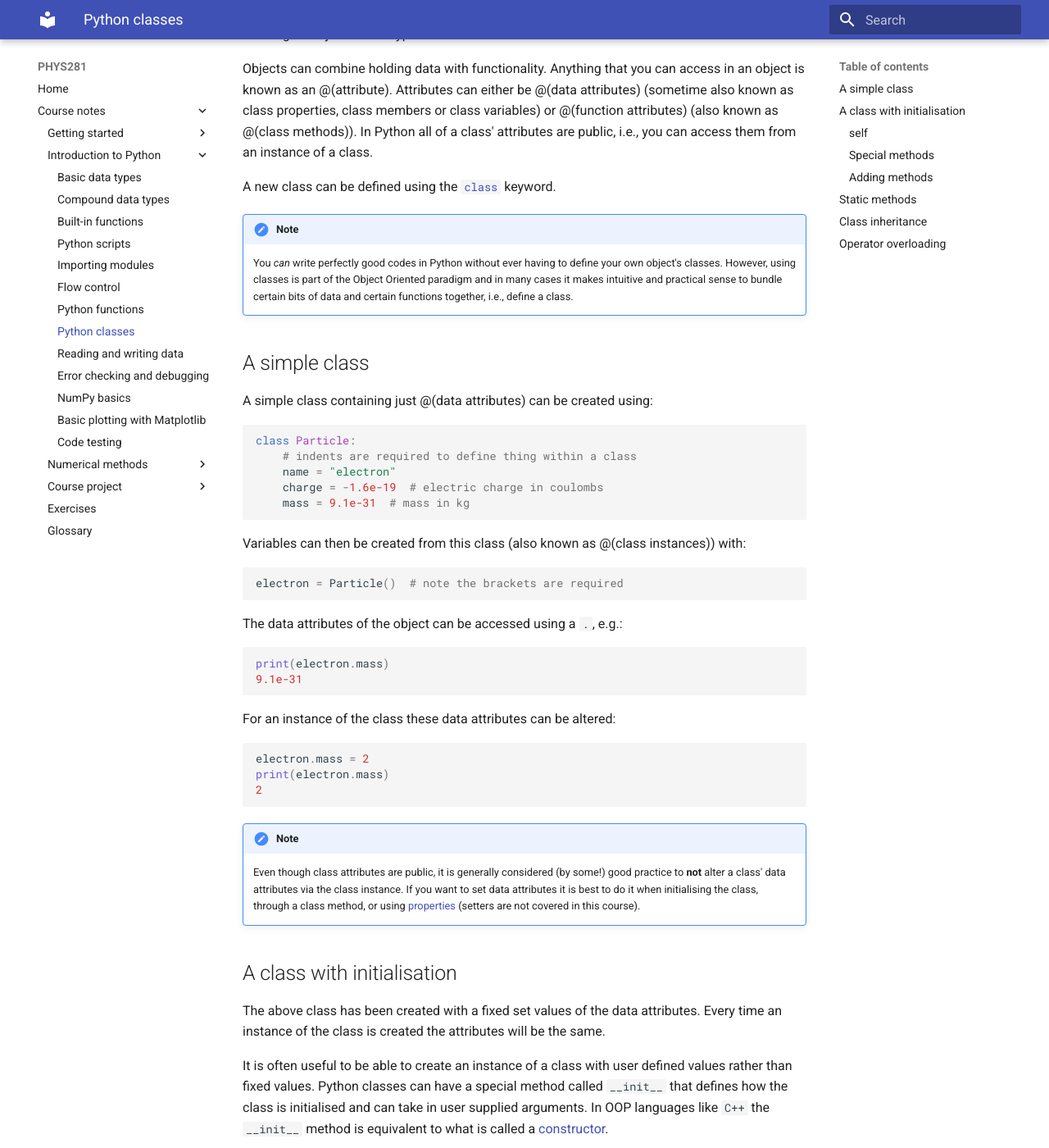
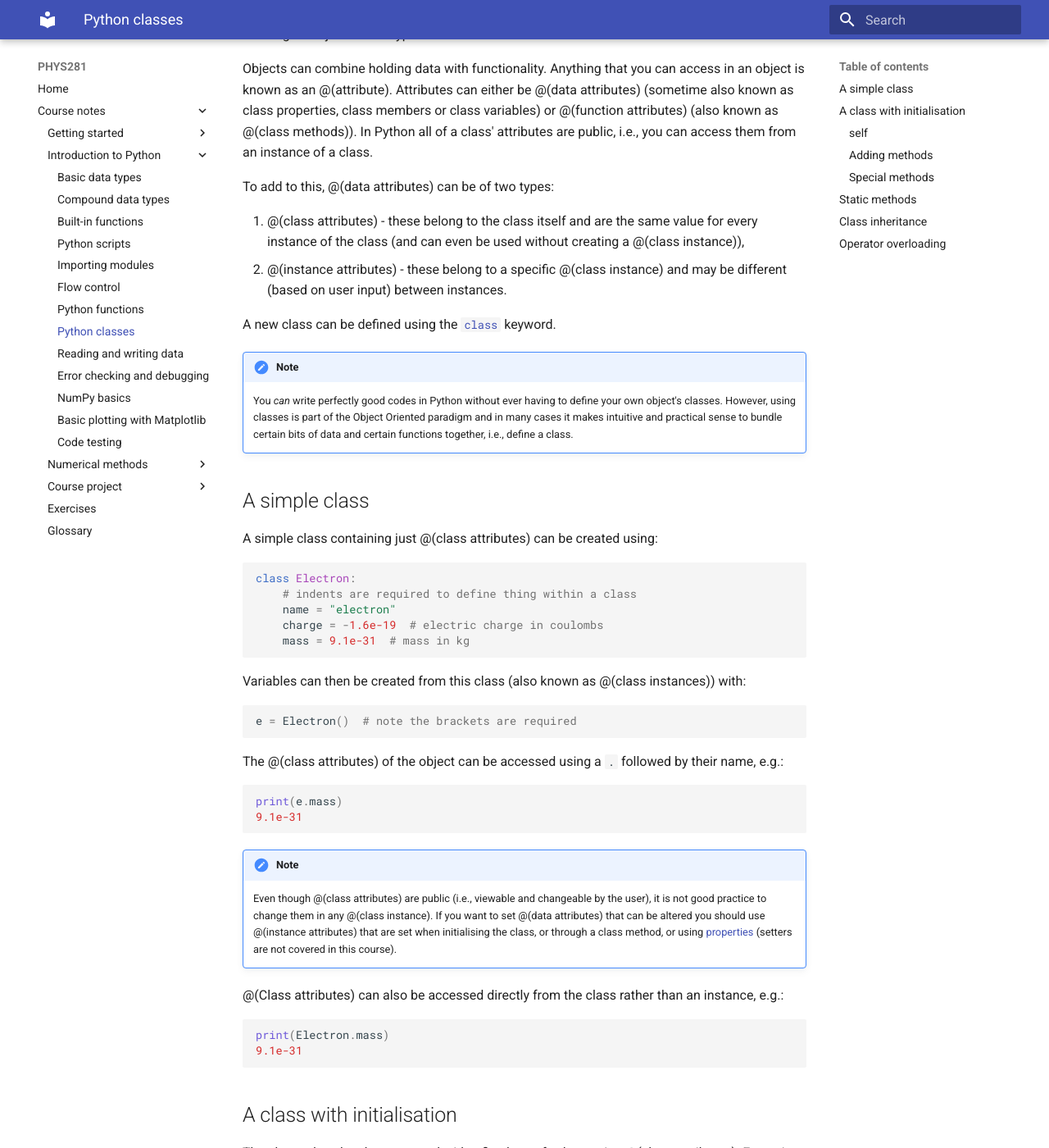
Before and after one commit to ndd21/PHYS281, an MkDocs documentation site: the page built from docs/demo-classes.md, in a window 1280 px wide and 1400 px high, scrolled down 540 px. Shown: the whole window at 82% size. Built offline with MkDocs 1.6.1 and Material for MkDocs 9.7.7, drawn with Linux system fonts in a browser that asks for light colours; some of the changed text lies outside the part shown.

Commit message:
demo-classes.md: minor updates

````diff
--- a/docs/demo-classes.md
+++ b/docs/demo-classes.md
@@ -19,20 +19,28 @@ properties, class members or class variables) or @(function attributes) (also kn
 methods)). In Python all of a class' attributes are public, i.e., you can access them from an
 instance of a class.
 
+To add to this, @(data attributes) can be of two types:
+
+1. @(class attributes) - these belong to the class itself and are the same value for every instance
+   of the class (and can even be used without creating a @(class instance)),
+2. @(instance attributes) - these belong to a specific @(class instance) and may be different (based
+   on user input) between instances.
+
 A new class can be defined using the
 [`class`](https://www.w3schools.com/python/ref_keyword_class.asp) keyword.
 
 !!! note
     You _can_ write perfectly good codes in Python without ever having to define your own object's
     classes. However, using classes is part of the Object Oriented paradigm and in many cases it
-    makes intuitive and practical sense to bundle certain bits of data and certain functions together, i.e., define a class.
+    makes intuitive and practical sense to bundle certain bits of data and certain functions
+    together, i.e., define a class.
 
 ## A simple class
 
-A simple class containing just @(data attributes) can be created using:
+A simple class containing just @(class attributes) can be created using:
 
 ```python
-class Particle:
+class Electron:
     # indents are required to define thing within a class
     name = "electron"
     charge = -1.6e-19  # electric charge in coulombs
@@ -42,34 +50,34 @@ class Particle:
 Variables can then be created from this class (also known as @(class instances)) with:
 
 ```python
-electron = Particle()  # note the brackets are required
+e = Electron()  # note the brackets are required
 ```
 
-The data attributes of the object can be accessed using a `.`, e.g.:
+The @(class attributes) of the object can be accessed using a `.` followed by their name, e.g.:
 
 ```python
-print(electron.mass)
+print(e.mass)
 9.1e-31
 ```
 
-For an instance of the class these data attributes can be altered:
-
-```python
-electron.mass = 2
-print(electron.mass)
-2
-```
-
 !!! note
-    Even though class attributes are public, it is generally considered (by some!) good
-    practice to **not** alter a class' data attributes via the class instance. If you want to set
-    data attributes it is best to do it when initialising the class, through a class method, or
+    Even though @(class attributes) are public (i.e., viewable and changeable by the user), it is
+    not good practice to change them in any @(class instance). If you want
+    to set @(data attributes) that can be altered you should use @(instance attributes) that are set
+    when initialising the class, or through a class method, or
     using [properties](https://www.python-course.eu/python3_properties.php) (setters are not covered
     in this course).
 
+@(Class attributes) can also be accessed directly from the class rather than an instance, e.g.:
+
+```python
+print(Electron.mass)
+9.1e-31
+```
+
 ## A class with initialisation
 
-The above class has been created with a fixed set values of the data attributes. Every time an
+The above class has been created with a fixed set of values using @(class attributes). Every time an
 instance of the class is created the attributes will be the same.
 
 It is often useful to be able to create an instance of a class with user defined values rather than
@@ -140,49 +148,6 @@ have to supply it as it is supplied automatically.
     ```
 
     It is recommended to stick to using `self`!
-
-### Special methods
-
-There are a set of [special method names](https://rszalski.github.io/magicmethods/) (sometimes
-called "dunder" methods as they start and end with a double underscore, but also known as magic
-methods) like `__init__` that can be defined in a class. These can be used
-
- * to allow comparisons of objects of specific class;
- * define how mathematical operators work on a class (see [Operator overloading](#operator-overloading));
- * access attributes within a class;
- * provide representations of class.
-
-The full set of special methods can be found
-[here](https://docs.python.org/3/reference/datamodel.html#special-method-names).
-
-One particular special method that we will use in this course is
-[`__str__`](https://thomas-cokelaer.info/blog/2017/12/difference-between-__repr__-and-__str__-in-python/).
-This defines how to display a class instance as a string, for example if trying to print the
-object:
-
-```python
-class Particle:
-    def __init__(self, name="electron", charge=-1.6e-19, mass=9.1e-31):
-        # if no values are supplied the default values will be used
-        self.name = name
-        self.charge = charge
-        self.mass = mass
-
-    def __str__(self):
-        # a string representing the object
-        vowel = self.name[0].lower() in ["a", "e", "i", "o", "u"]
-        firstword = "An" if vowel else "A"  # shorthand if else statement!
-
-        return "{} {} with mass of {} kg and charge of {} C".format(
-            firstword, self.name, self.mass, self.charge
-        )
-
-myparticle = Particle(name="positron", charge=1.6e-19)
-print(myparticle)
-A positron with mass of 9.1e-31 kg and charge of 1.6e-19 C
-```
-
-A similar method that can be used instead is `__repr__`.
 
 ### Adding methods
 
@@ -203,6 +168,7 @@ class Particle:
         Determine if the particle is a fermion or a boson.
         """
 
+        # note: the method is able to use the instance's "spin" attribute via self
         if self.spin is not None:
             if self.spin % 0.5 == 0.0:
                 return "fermion"
@@ -215,7 +181,8 @@ class Particle:
             return None
 ```
 
-Like the data attributes this method can then be accessed using a `.`, e.g.:
+Like the data attributes, this method can then be accessed using a `.` followed by the method name,
+e.g.:
 
 ```python
 electron = Particle("electron", -1.6e-19, 9.1e-31, spin=1/2)
@@ -336,6 +308,49 @@ default values). Any number of positional or keyword arguments could be used.
 
 The `lorentz_force` method could be simplified using NumPy (see the [NumPy
 tutorial](../demo-numpy/index.html]).
+
+### Special methods
+
+There are a set of [special method names](https://rszalski.github.io/magicmethods/) (sometimes
+called "dunder" methods as they start and end with a double underscore, but also known as magic
+methods) like `__init__` that can be defined in a class. These can be used:
+
+ * to allow comparisons of objects of specific class;
+ * define how mathematical operators work on a class (see [Operator overloading](#operator-overloading));
+ * access attributes within a class;
+ * provide representations of class.
+
+The full set of special methods can be found
+[here](https://docs.python.org/3/reference/datamodel.html#special-method-names).
+
+One particular special method that we will use in this course is
+[`__str__`](https://thomas-cokelaer.info/blog/2017/12/difference-between-__repr__-and-__str__-in-python/).
+This defines how to display a class instance as a string, for example, if trying to print the
+object:
+
+```python
+class Particle:
+    def __init__(self, name="electron", charge=-1.6e-19, mass=9.1e-31):
+        # if no values are supplied the default values will be used
+        self.name = name
+        self.charge = charge
+        self.mass = mass
+
+    def __str__(self):
+        # a string representing the object
+        vowel = self.name[0].lower() in ["a", "e", "i", "o", "u"]
+        firstword = "An" if vowel else "A"  # shorthand if else statement!
+
+        return "{} {} with mass of {} kg and charge of {} C".format(
+            firstword, self.name, self.mass, self.charge
+        )
+
+myparticle = Particle(name="positron", charge=1.6e-19)
+print(myparticle)
+A positron with mass of 9.1e-31 kg and charge of 1.6e-19 C
+```
+
+A similar method that can be used instead is `__repr__`.
 
 ## Static methods
 
````
Also changed, not shown: other parts of docs/demo-classes.md (+15 -10 lines), docs/glossary.md (+10 -0 lines).
